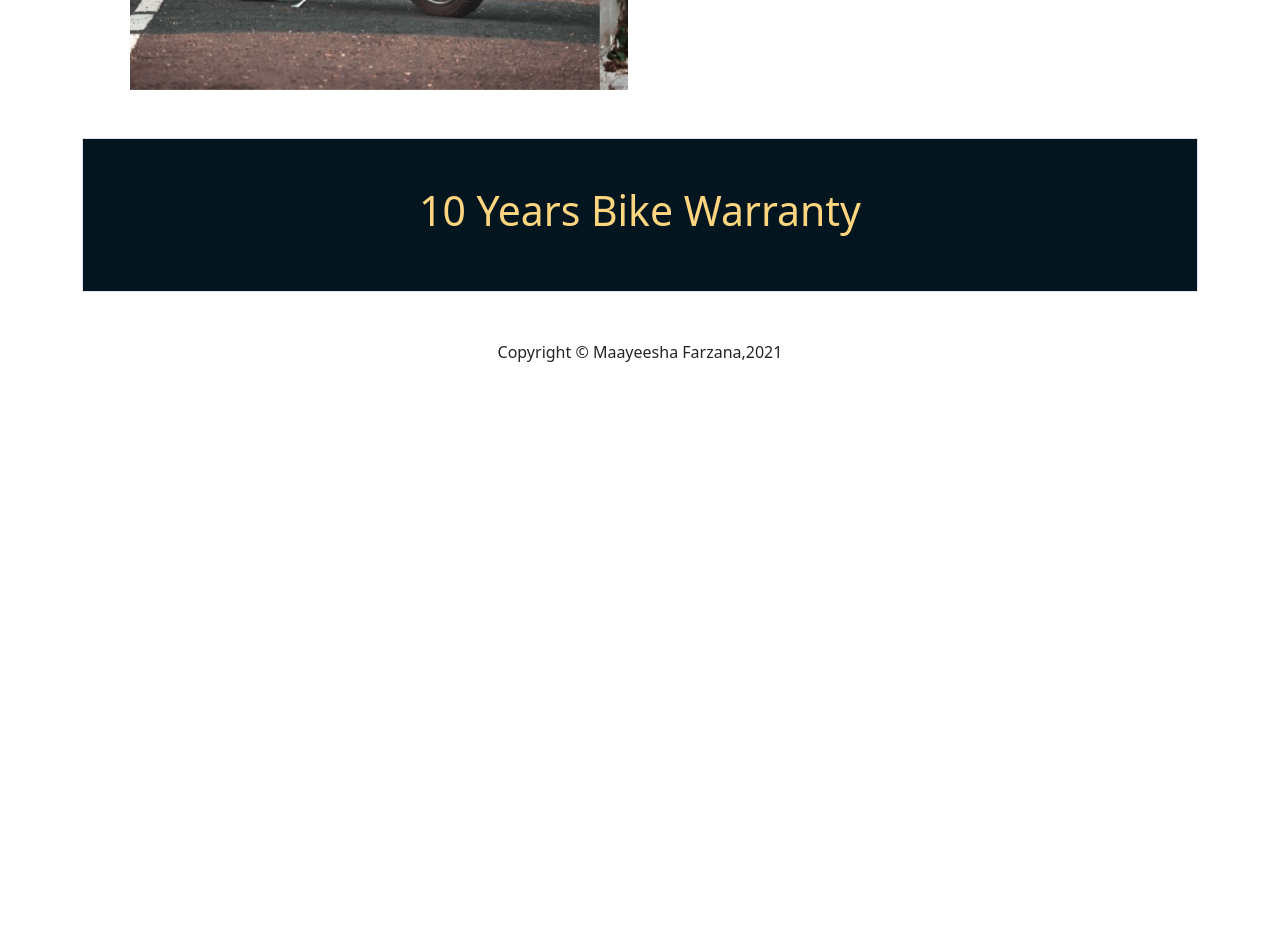
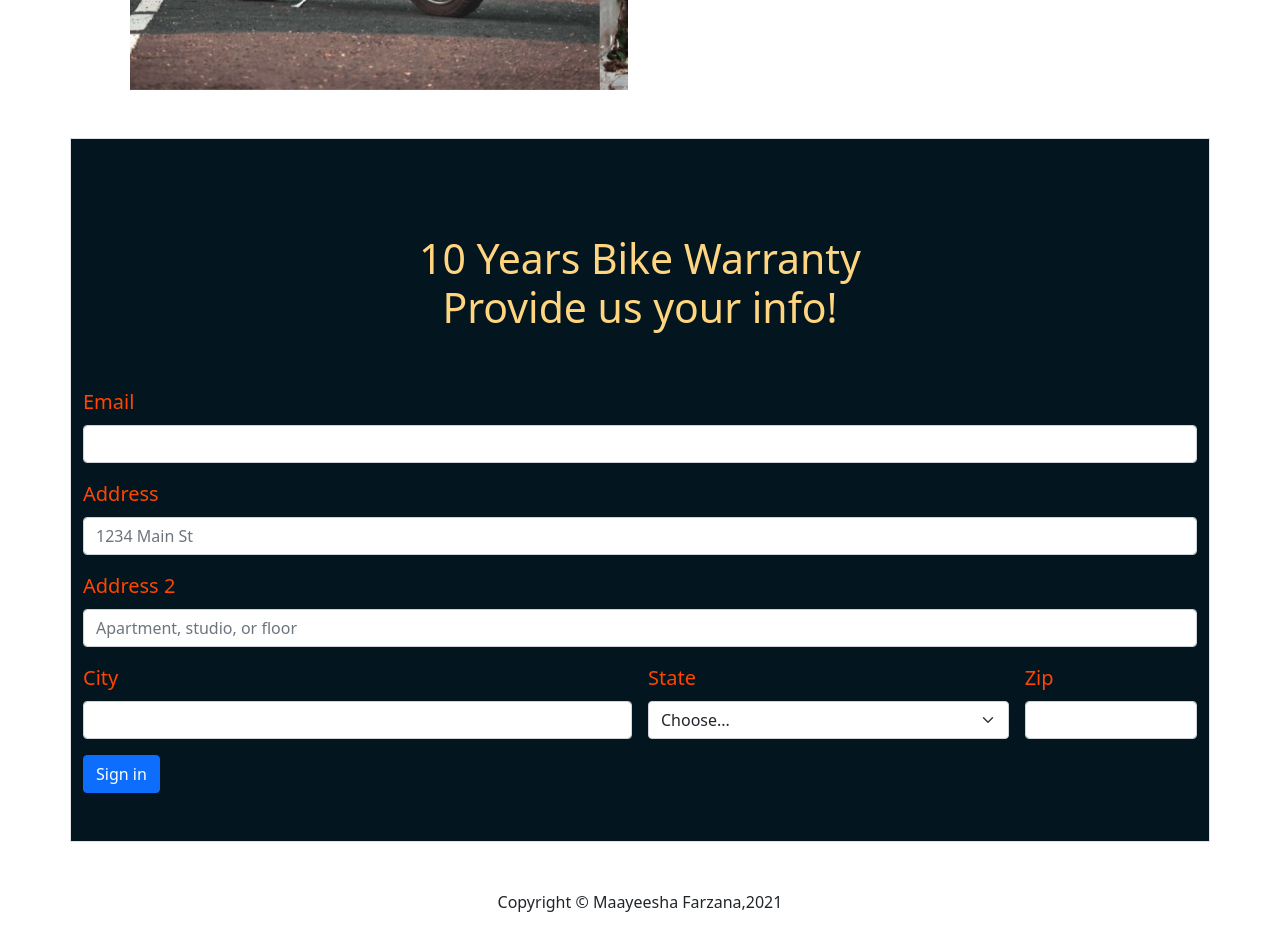
Before and after one commit to maayeesha/bike-page-website, a plain HTML site: page index.html in a window 1280 px wide. Shown: the part 3320-4270 px from the top of the page. Before the commit the page ends 3748 px from the top, so only its background shows below. Drawn offline with nearby package versions, Linux system fonts and the light colour scheme.

Commit message:
form added

```diff
--- a/custom-style.css
+++ b/custom-style.css
@@ -25,3 +25,8 @@ header {
     color: #FFD580;
     font-size: 2em;
 }
+
+form {
+    font-size: 20px;
+    color: orangered;
+}
--- a/index.html
+++ b/index.html
@@ -301,12 +301,46 @@
         </section>
 
         <!-- Warrenty Section -->
-        <section class="container">
+        <section class="container warranty border py-5">
 
-            <div class="warranty border p-5">
-                <h1 style="text-align: center;" class="animate__animated animate__heartBeat  animate__delay-2s animate__infinite">10 Years Bike Warranty</h1>
+            <div class="p-5">
+                <h1 style="text-align: center;" class="animate__animated animate__heartBeat  animate__delay-2s animate__infinite">10 Years Bike Warranty <br> Provide us your info!</h1>
             </div>
-            </div>
+
+            <form class="row g-3">
+                <div class="col-12">
+                    <label for="inputEmail4" class="form-label">Email</label>
+                    <input type="email" class="form-control" id="inputEmail4">
+                </div>
+                <div class="col-12">
+                    <label for="inputAddress" class="form-label">Address</label>
+                    <input type="text" class="form-control" id="inputAddress" placeholder="1234 Main St">
+                </div>
+                <div class="col-12">
+                    <label for="inputAddress2" class="form-label">Address 2</label>
+                    <input type="text" class="form-control" id="inputAddress2" placeholder="Apartment, studio, or floor">
+                </div>
+                <div class="col-md-6">
+                    <label for="inputCity" class="form-label">City</label>
+                    <input type="text" class="form-control" id="inputCity">
+                </div>
+                <div class="col-md-4">
+                    <label for="inputState" class="form-label">State</label>
+                    <select id="inputState" class="form-select">
+                  <option selected>Choose...</option>
+                  <option>...</option>
+                </select>
+                </div>
+                <div class="col-md-2">
+                    <label for="inputZip" class="form-label">Zip</label>
+                    <input type="text" class="form-control" id="inputZip">
+                </div>
+
+                <div class="col-12">
+                    <button type="submit" class="btn btn-primary">Sign in</button>
+                </div>
+            </form>
+
         </section>
 
     </main>
```
